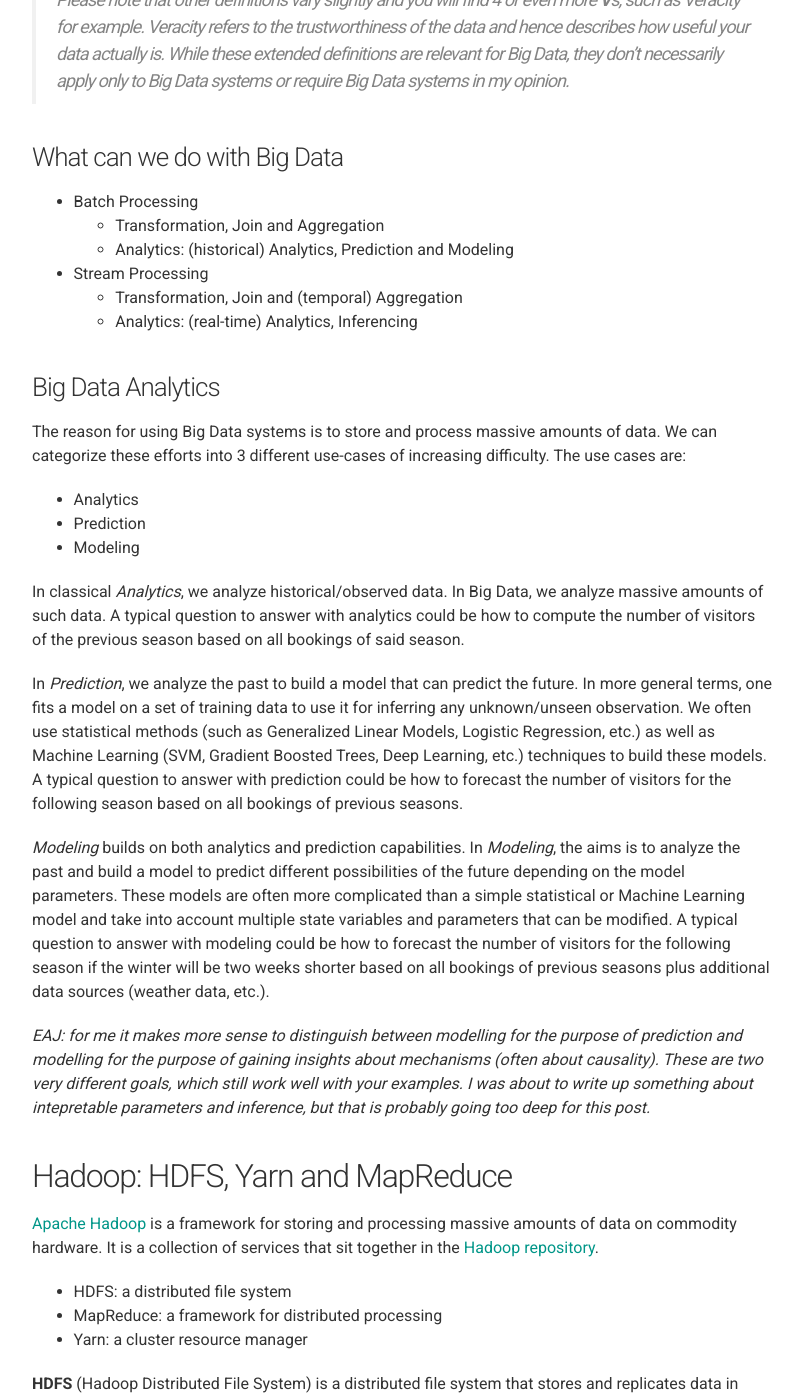
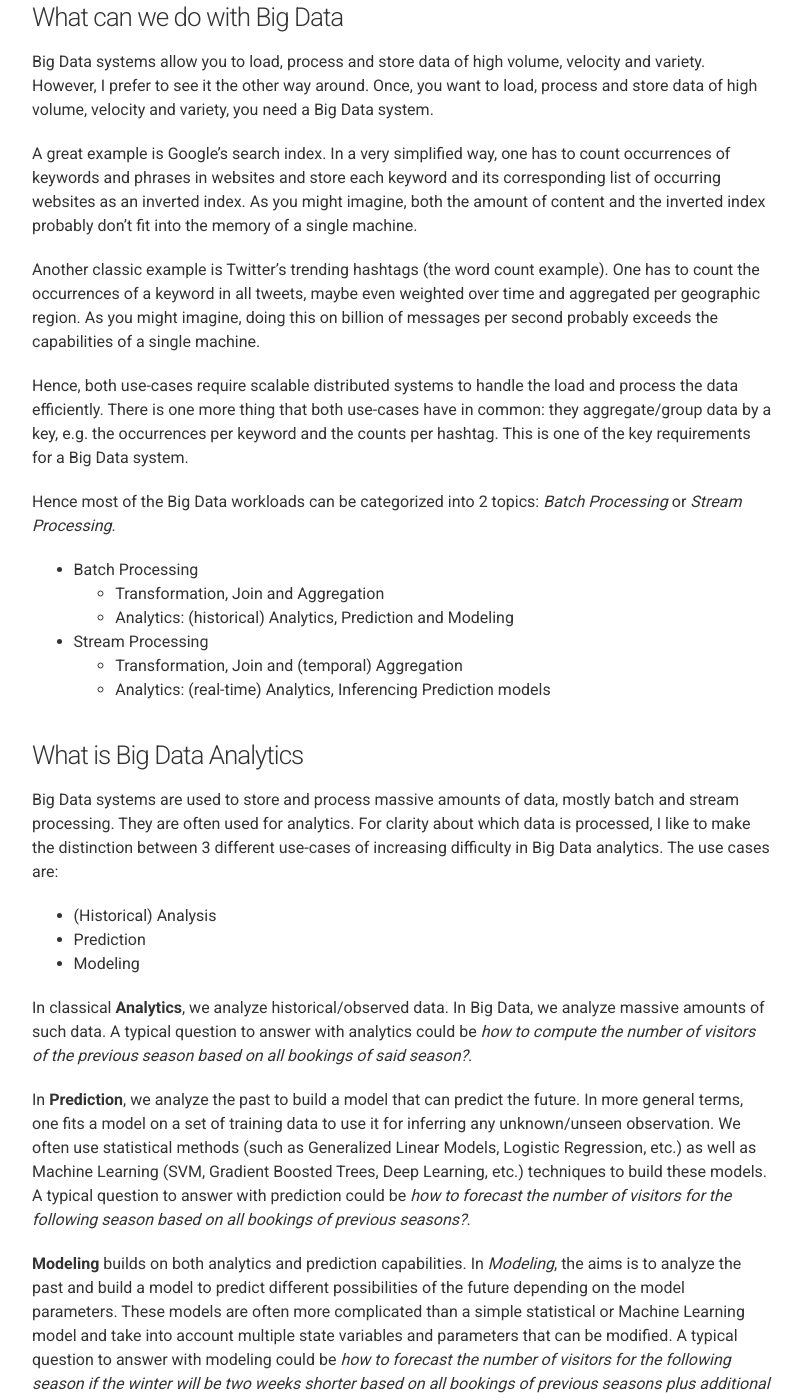
Before and after one commit to chaosmail/chaosmail.github.com, a Jekyll site: the page built from _posts/2018-08-07-intro-to-bigdata-hadoop-and-spark.md, in a window 1280 px wide and 1400 px high, scrolled down 1423 px. Shown: the whole window, without its empty margins (238-1041 px from the left). Built offline with Jekyll 4.4.1, drawn with Linux system fonts in a browser that asks for light colours; nearby versions of some CDN libraries; comment, search, counter and statistics services are not loaded; some of the changed text lies outside the part shown.

Commit message:
update post

```diff
--- a/_posts/2018-08-07-intro-to-bigdata-hadoop-and-spark.md
+++ b/_posts/2018-08-07-intro-to-bigdata-hadoop-and-spark.md
@@ -11,10 +11,7 @@ Everyone is speaking about *Big Data* and *Data Lakes* these days. Many IT profe
 
 ## Big Data
 
-You hear about Big Data everywhere. But what does it actually mean and what precisely can we do with it? We will try to answer these 2 questions in this section.
-
-*EAJ: In this sections I feel like I am missing something about why Big Data is a relevant topic - instead of starting with "what it is", emphasizing why is it relevant might be a good idea. Maybe from a practical example of how a specific problem turned out to be a "big data" problem (not focusing on the solutions, but the nature of the problems). Discuss how these types of problems become more and more frequent - then move on with how to identify them. Just a bit of spitballing...*
-
+You hear about Big Data everywhere. But what does it actually mean and what precisely can we do with it? When is a Big Data system required? We will try to answer these 2 questions in this section.
 
 ### What is Big Data
 
@@ -26,11 +23,11 @@ What is *Big Data*? Have you ever heard of the popular definition of Big Data wi
 
 I find this definition very concise and understandable but a bit imprecise which is probably intentional. Here is a more practical definition of what the 3 **V**s stand for, based on my own experiences.
 
-*Volume* describes a large *amount of data* you want to store, process or analyze. If we are speaking in terms of 100s of GBs to TBs to PBs then we are speaking about Big Data. An important aspect to consider, the data growth. As a rule of thumb: If your data is growing by multiple GBs per day, you are probably dealing with Big Data.
+**Volume** describes a large *amount of data* you want to store, process or analyze. If we are speaking in terms of 100s of GBs to TBs to PBs then we are speaking about Big Data. An important aspect to consider, the data growth. As a rule of thumb: If your data is growing by multiple GBs per day, you are probably dealing with Big Data.
 
-*Velocity* means a high *data throughput* to be stored, processed and/or analyzed; often a large amount of data over a short period of time. When we are processing thousands to millions of records per second, then we are most likely speaking of Big Data.
+**Velocity** means a high *data throughput* to be stored, processed and/or analyzed; often a large amount of data over a short period of time. When we are processing thousands to millions of records per second, then we are most likely speaking of Big Data.
 
-*Variety* stands for the large amount of *different data types* that can be stored, processed or analyzed. This means one aims to process any kind of data, be it binary, text, structured, unstructured, compressed, uncompressed, nested, flat, etc. However, *variety* is rather a consequence of Big Data as all data is eventually stored on a distributed file system and so one has to care about different optimized file formats for different use-cases.
+**Variety** stands for the large amount of *different data types and formats* that can be stored, processed or analyzed. This means one aims to process any kind of data, be it binary, text, structured, unstructured, compressed, uncompressed, nested, flat, etc. However, *variety* is rather a consequence of Big Data as all data is eventually stored on a distributed file system and so one has to care about different optimized file formats for different use-cases.
 
 *Big Data* systems are built to handle data of high volume, velocity and variety. Apache Hadoop and Apache Spark are popular Big Data frameworks for large-scale distributed processing. We will learn the similarities and differences in the following sections.
 
@@ -38,28 +35,36 @@ I find this definition very concise and understandable but a bit imprecise which
 
 ### What can we do with Big Data
 
+Big Data systems allow you to load, process and store data of high volume, velocity and variety. However, I prefer to see it the other way around. Once, you want to load, process and store data of high volume, velocity and variety, you need a Big Data system.
+
+A great example is Google's search index. In a very simplified way, one has to count occurrences of keywords and phrases in websites and store each keyword and its corresponding list of occurring websites as an inverted index. As you might imagine, both the amount of content and the inverted index probably don't fit into the memory of a single machine.
+
+Another classic example is Twitter's trending hashtags (the word count example). One has to count the occurrences of a keyword in all tweets, maybe even weighted over time and aggregated per geographic region. As you might imagine, doing this on billion of messages per second probably exceeds the capabilities of a single machine.
+
+Hence, both use-cases require scalable distributed systems to handle the load and process the data efficiently. There is one more thing that both use-cases have in common: they aggregate/group data by a key, e.g. the occurrences per keyword and the counts per hashtag. This is one of the key requirements for a Big Data system.
+
+Hence most of the Big Data workloads can be categorized into 2 topics: *Batch Processing* or *Stream Processing*.
+
 * Batch Processing
     * Transformation, Join and Aggregation
     * Analytics: (historical) Analytics, Prediction and Modeling
 * Stream Processing
     * Transformation, Join and (temporal) Aggregation
-    * Analytics: (real-time) Analytics, Inferencing
+    * Analytics: (real-time) Analytics, Inferencing Prediction models
 
-### Big Data Analytics
+### What is Big Data Analytics
 
-The reason for using Big Data systems is to store and process massive amounts of data. We can categorize these efforts into 3 different use-cases of increasing difficulty. The use cases are:
+Big Data systems are used to store and process massive amounts of data, mostly batch and stream processing. They are often used for analytics. For clarity about which data is processed, I like to make the distinction between 3 different use-cases of increasing difficulty in Big Data analytics. The use cases are:
 
-* Analytics
+* (Historical) Analysis
 * Prediction
 * Modeling
 
-In classical *Analytics*, we analyze historical/observed data. In Big Data, we analyze massive amounts of such data. A typical question to answer with analytics could be how to compute the number of visitors of the previous season based on all bookings of said season.
+In classical **Analytics**, we analyze historical/observed data. In Big Data, we analyze massive amounts of such data. A typical question to answer with analytics could be *how to compute the number of visitors of the previous season based on all bookings of said season?*.
 
-In *Prediction*, we analyze the past to build a model that can predict the future. In more general terms, one fits a model on a set of training data to use it for inferring any unknown/unseen observation. We often use statistical methods (such as Generalized Linear Models, Logistic Regression, etc.) as well as Machine Learning (SVM, Gradient Boosted Trees, Deep Learning, etc.) techniques to build these models. A typical question to answer with prediction could be how to forecast the number of visitors for the following season based on all bookings of previous seasons.
+In **Prediction**, we analyze the past to build a model that can predict the future. In more general terms, one fits a model on a set of training data to use it for inferring any unknown/unseen observation. We often use statistical methods (such as Generalized Linear Models, Logistic Regression, etc.) as well as Machine Learning (SVM, Gradient Boosted Trees, Deep Learning, etc.) techniques to build these models. A typical question to answer with prediction could be *how to forecast the number of visitors for the following season based on all bookings of previous seasons?*.
 
-*Modeling* builds on both analytics and prediction capabilities. In *Modeling*, the aims is to analyze the past and build a model to predict different possibilities of the future depending on the model parameters. These models are often more complicated than a simple statistical or Machine Learning model and take into account multiple state variables and parameters that can be modified. A typical question to answer with modeling could be how to forecast the number of visitors for the following season if the winter will be two weeks shorter based on all bookings of previous seasons plus additional data sources (weather data, etc.).
-
-*EAJ: for me it makes more sense to distinguish between modelling for the purpose of prediction and modelling for the purpose of gaining insights about mechanisms (often about causality). These are two very different goals, which still work well with your examples. I was about to write up something about intepretable parameters and inference, but that is probably going too deep for this post.*
+**Modeling** builds on both analytics and prediction capabilities. In *Modeling*, the aims is to analyze the past and build a model to predict different possibilities of the future depending on the model parameters. These models are often more complicated than a simple statistical or Machine Learning model and take into account multiple state variables and parameters that can be modified. A typical question to answer with modeling could be *how to forecast the number of visitors for the following season if the winter will be two weeks shorter based on all bookings of previous seasons plus additional data sources (weather data, etc.)?*.
 
 ## Hadoop: HDFS, Yarn and MapReduce
 
@@ -85,7 +90,7 @@ Yarn consists of a *resource manager* service to negotiate cluster resources and
 
 Although not managed in the same repository as Apache Hadoop, I often like to mention Apache Zookeeper as another integral building block of Hadoop. **Apache Zookeeper** is a distributed synchronized transaction-based in-memory key-value store. Many Hadoop services use Zookeeper for storing dynamic configuration (available nodes per partition, current master, etc.), leader election, synchronization, and much more.
 
-Nowadays, there are many other services related to or included in the Hadoop stack. Here is a (small) list of distributed services on Hadoop:
+Nowadays, there are many other services related to or included in the Hadoop stack. Here is a (small) list of distributed services that usually run on-top of Hadoop:
 
 * Batch Processing
   - Hive
@@ -141,9 +146,9 @@ The amazing performance of Spark's in-memory engine comes with a trade-off. Tuni
 
 ## Summary
 
-We speak about Big Data, when we speak about large volumes (> 10s GB), high velocity (> 10.000s records/second) or large variety (binary, text, unstructured, compressed, etc.) of data. We use Big Data system to store and process massive data sets, e.g. to perform analytics, predictions or modeling.
+We speak about Big Data, when we speak about large volumes (> 10s GB), high velocity (> 10.000s records/second) or large variety (binary, text, unstructured, compressed, etc.) of data. We use Big Data systems to store and process massive data sets - either as batch (process partitions of data) or as stream (process single records). In Big Data analytics, we usually differentiate between historical analytics, prediction and modeling.
 
-Apache Hadoop is a collection of services for large-scale distributed storage and processing, mainly HDFS (a distributed filesystem), MapReduce (a processing framework), Apache Yarn (a cluster resource manager), and Apache Zookeeper (a fast distributed key-value storage).
+Apache Hadoop is a collection of services for large-scale distributed storage and processing, mainly HDFS (a distributed filesystem), MapReduce (a processing framework), Apache Yarn (a cluster resource manager), and Apache Zookeeper (a fast distributed key-value storage). Many other services such as Hive, HBase, etc. run on top of Hadoop.
 
 Apache Spark is a fast (100 times faster than traditional MapReduce) distributed in-memory processing engine with high-level APIs, libraries for distributed graph processing and machine learning, and SDKs for Scala, Java, Python and R. It also has support for SQL and streaming.
 
```
Also changed, not shown: other parts of _posts/2018-08-07-intro-to-bigdata-hadoop-and-spark.md (+3 -3 lines).
